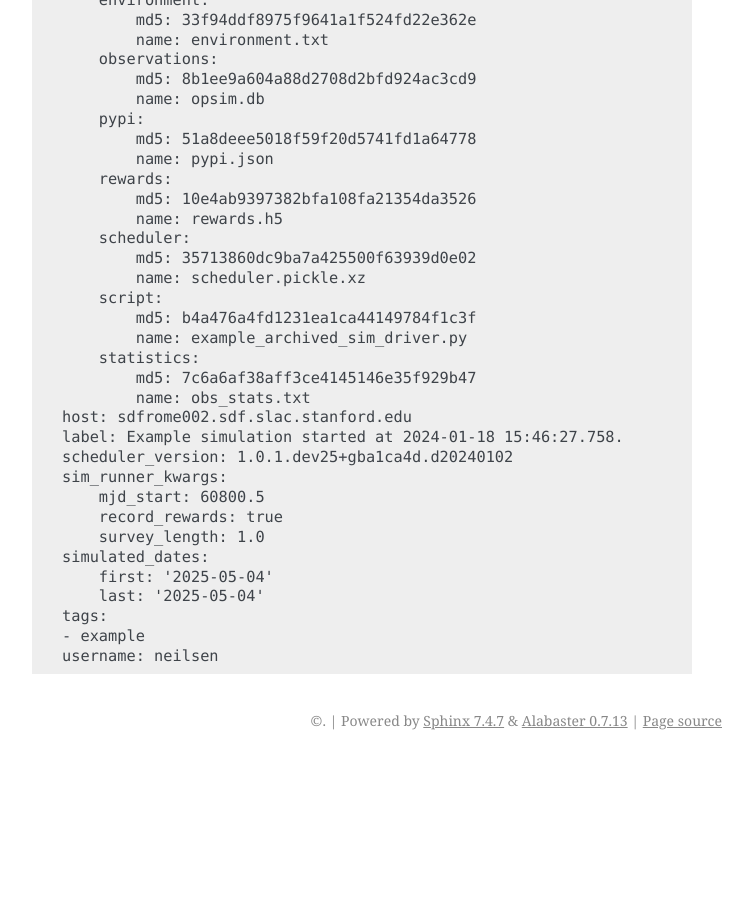
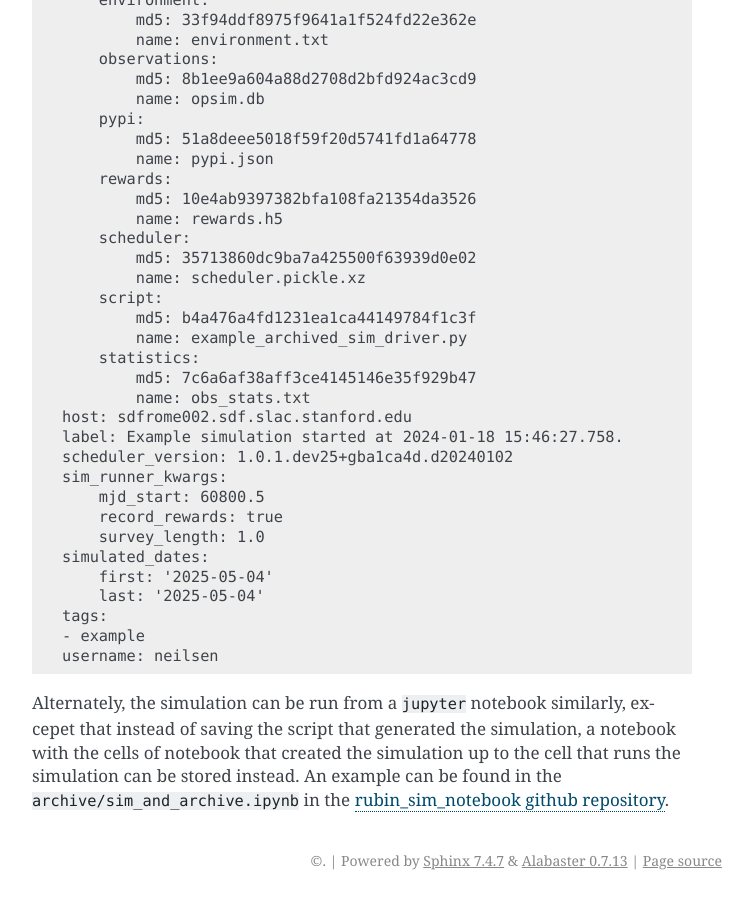
Before and after one commit to lsst/rubin_scheduler, a Sphinx documentation site: the page built from docs/archive.rst, in a window 1280 px wide and 900 px high, scrolled down 5694 px. Shown: the whole window, without its empty margins (388-1141 px from the left). Built offline with Sphinx 7.4.7, drawn with Linux system fonts in a browser that asks for light colours; before the commit the page ends 6454 px from its top, so only the background shows below that.

Commit message:
add reference to notebook

```diff
--- a/docs/archive.rst
+++ b/docs/archive.rst
@@ -240,3 +240,6 @@ The result looks like this::
   tags:
   - example
   username: neilsen
+
+Alternately, the simulation can be run from a ``jupyter`` notebook similarly, excepet that instead of saving the script that generated the simulation, a notebook with the cells of notebook that created the simulation up to the cell that runs the simulation can be stored instead.
+An example can be found in the ``archive/sim_and_archive.ipynb`` in the `rubin_sim_notebook github repository <https://github.com/lsst/rubin_sim_notebooks>`_.
```
